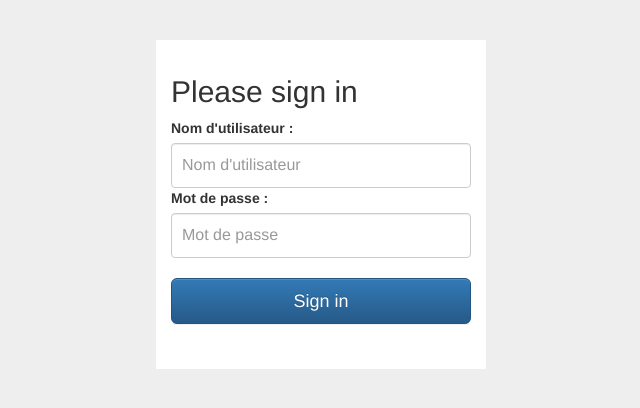
After one commit to Preovaleo/didactic-waffle, a PHP site: template View/User/login.twig in a window 1280 px wide. The commit adds this page. Shown: the top 408 px of the page, without its empty margins (319-959 px from the left). Run offline with PHP 8.4, Linux system fonts and the light colour scheme; the template is opened without the code that fills it, so the values that code supplies are empty; some libraries are stand-ins or nearby versions.

Commit message:
Login Page

```diff
--- /dev/null
+++ b/View/User/login.twig
@@ -0,0 +1,61 @@
+<!doctype html>
+<html lang="fr">
+<head>
+    <meta charset="utf-8">
+    <title>login - Waffle</title>
+    <link rel="stylesheet" type="text/css" href="/bower/bootstrap/dist/css/bootstrap.min.css">
+    <link rel="stylesheet" type="text/css" href="/bower/bootstrap/dist/css/bootstrap-theme.min.css">
+    <style>
+        body {
+            padding-top: 40px;
+            padding-bottom: 40px;
+            background-color: #eee;
+        }
+
+        .form-signin {
+            max-width: 330px;
+            padding: 15px;
+            margin: 0 auto;
+            background-color: #fff;
+        }
+
+        .form-signin .form-signin-heading,
+        .form-signin .checkbox {
+            margin-bottom: 10px;
+        }
+
+        .form-signin .form-control {
+            position: relative;
+            height: auto;
+            -webkit-box-sizing: border-box;
+            -moz-box-sizing: border-box;
+            box-sizing: border-box;
+            padding: 10px;
+            font-size: 16px;
+        }
+
+        .form-signin .form-control:focus {
+            z-index: 2;
+        }
+
+        .btn-sign-in {
+            margin-top: 20px;
+            margin-bottom: 30px;
+        }
+    </style>
+    <script type="text/javascript" src="/bower/jquery/dist/jquery.min.js"></script>
+    <script type="text/javascript" src="/bower/bootstrap/dist/js/bootstrap.min.js"></script>
+</head>
+<body>
+<div class="container">
+    <form class="form-signin" method="post">
+        <h2 class="form-signin-heading">Please sign in</h2>
+        <label for="inputEmail">Nom d'utilisateur :</label>
+        <input type="text" name="username" id="inputEmail" class="form-control" placeholder="Nom d'utilisateur">
+        <label for="inputPassword">Mot de passe :</label>
+        <input type="password" name="password" id="inputPassword" class="form-control" placeholder="Mot de passe">
+        <button class="btn btn-lg btn-primary btn-block btn-sign-in" type="submit">Sign in</button>
+    </form>
+</div>
+</body>
+</html>
--- a/www/index.php
+++ b/www/index.php
@@ -11,4 +11,8 @@ ServiceManager::initService($klein);
 
 $klein->respond('GET', '/u/[s:token]', array('Minifier\Controller\RedirectController', 'redirectAction'));
 
+$klein->with('/user', function (Klein $klein) {
+    $klein->respond(array('GET', 'POST'), '/login', array('Minifier\Controller\UserController', 'loginAction'));
+});
+
 $klein->dispatch();
```
Also changed, not shown: Controller/UserController.php (added, +33 -0 lines), Manager/ServiceManager.php (+12 -1 lines), Manager/UserManager.php (added, +56 -0 lines), Model/User.php (added, +9 -0 lines), Repository/UserRepository.php (added, +105 -0 lines).
